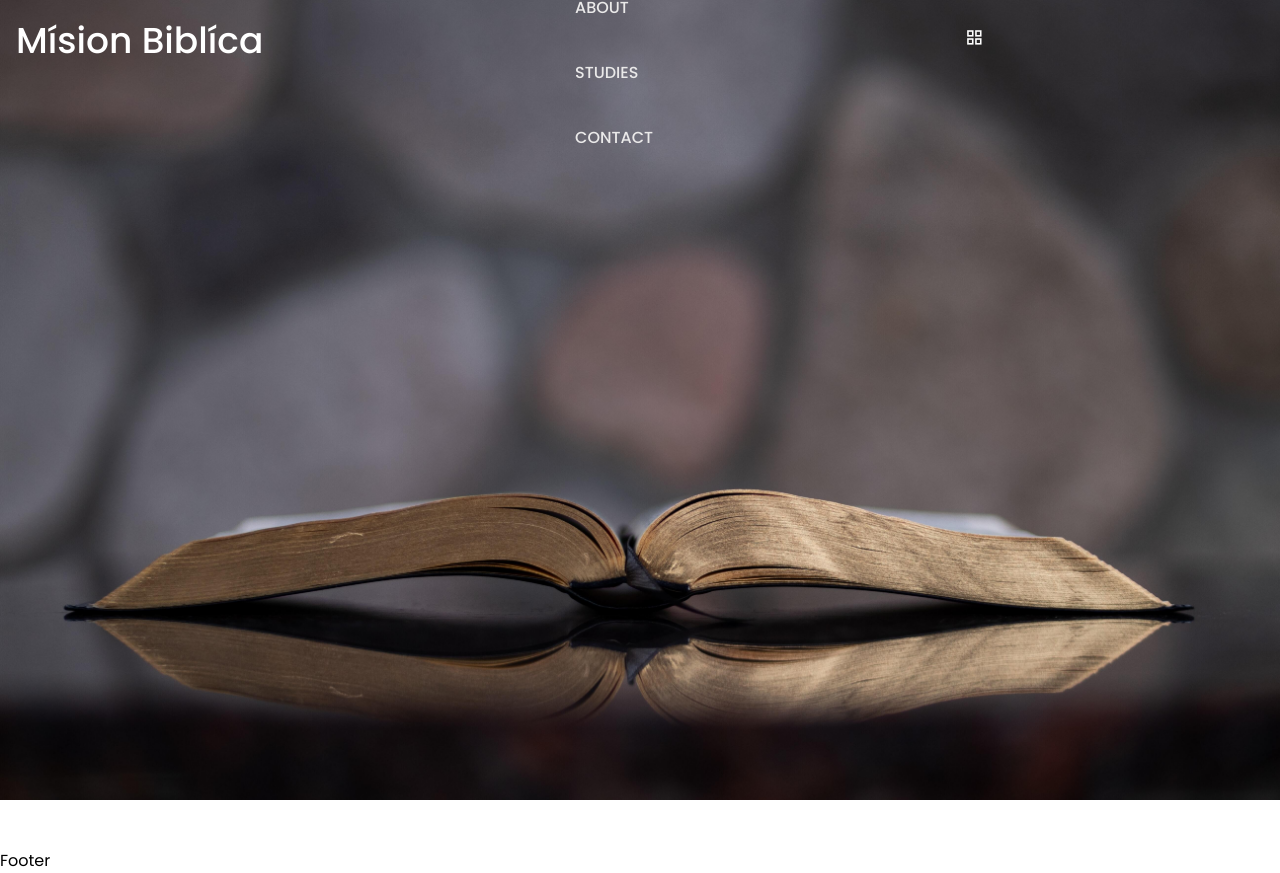
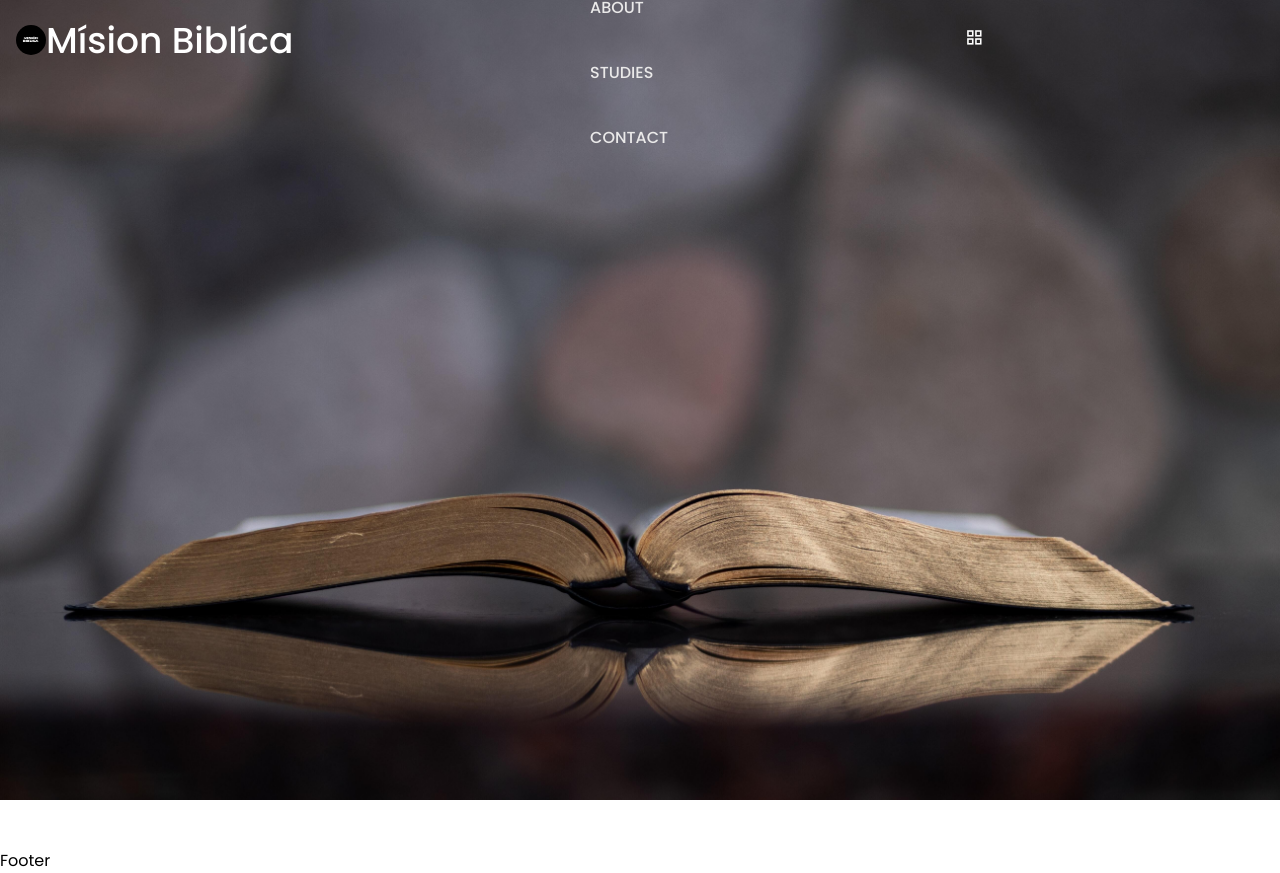
Before and after one commit to jbramirez03/Mision-Biblica, a React (Create React App) app: page /#/ in a window 1280 px wide. Built offline with nearby package versions, Linux system fonts and the light colour scheme.

Commit message:
added nav logo image

```diff
--- a/src/App.css
+++ b/src/App.css
@@ -120,7 +120,15 @@ button {
 }
 
 .nav__logo {
+  display: flex;
+  align-items: center;
   font-weight: var(--font-semi-bold);
+}
+
+.nav__logo img {
+  width: 30px;
+  height: 30px;
+  border-radius: 360px;
 }
 
 .nav__toggle {
--- a/src/components/Header.js
+++ b/src/components/Header.js
@@ -1,5 +1,6 @@
 import React from 'react'
 import { Link } from 'react-router-dom'
+import Logo from '../images/logo.jpeg'
 
 const Header = () => {
 
@@ -21,7 +22,7 @@ const Header = () => {
     return (
         <header className={`header ${scrollState ? 'scroll-header' : ''}`} id='header'>
             <nav className='nav container'>
-                <Link className='logo nav__logo'>Mísion Biblíca</Link>
+                <Link className='logo nav__logo'><img src={Logo} />Mísion Biblíca</Link>
                 <div className={`nav__menu ${menuState ? 'show-menu' : ''}`} id='nav-menu'>
                     <ul className="nav__list">
                         <li className="nav__item">
```
